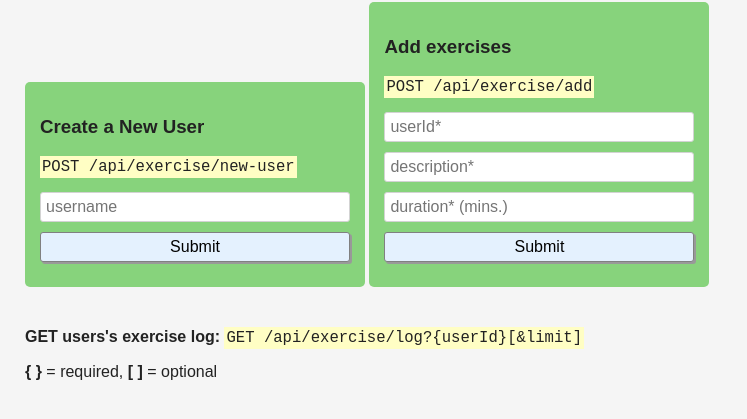
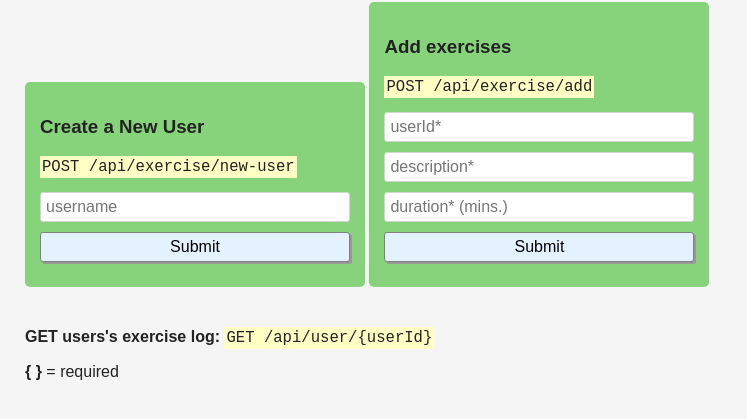
Before and after one commit to artbohr/exercise-tracker, a website: page views/index.html in a window 1280 px wide. Shown: the part 81-500 px from the top of the page, without its empty margins (0-747 px from the left). Drawn offline with Linux system fonts and the light colour scheme; files that its build step writes are made by us from their sources.

Commit message:
Add changes to index.html

```diff
--- a/views/index.html
+++ b/views/index.html
@@ -25,8 +25,8 @@
             <input id="dur" type="text" name="duration" placeholder="duration* (mins.)">
             <input type="submit" value="Submit">
           </form>
-          <p><strong>GET users's exercise log: </strong><code>GET /api/exercise/log?{userId}[&amp;limit]</code></p>
-          <p><strong>{ }</strong> = required, <strong>[ ]</strong> = optional</p>
+          <p><strong>GET users's exercise log: </strong><code>GET /api/user/{userId}</code> </p>
+          <p><strong>{ }</strong> = required</p>
       </div>
    </body>
 
```
Also changed, not shown: server.js (+16 -6 lines).
